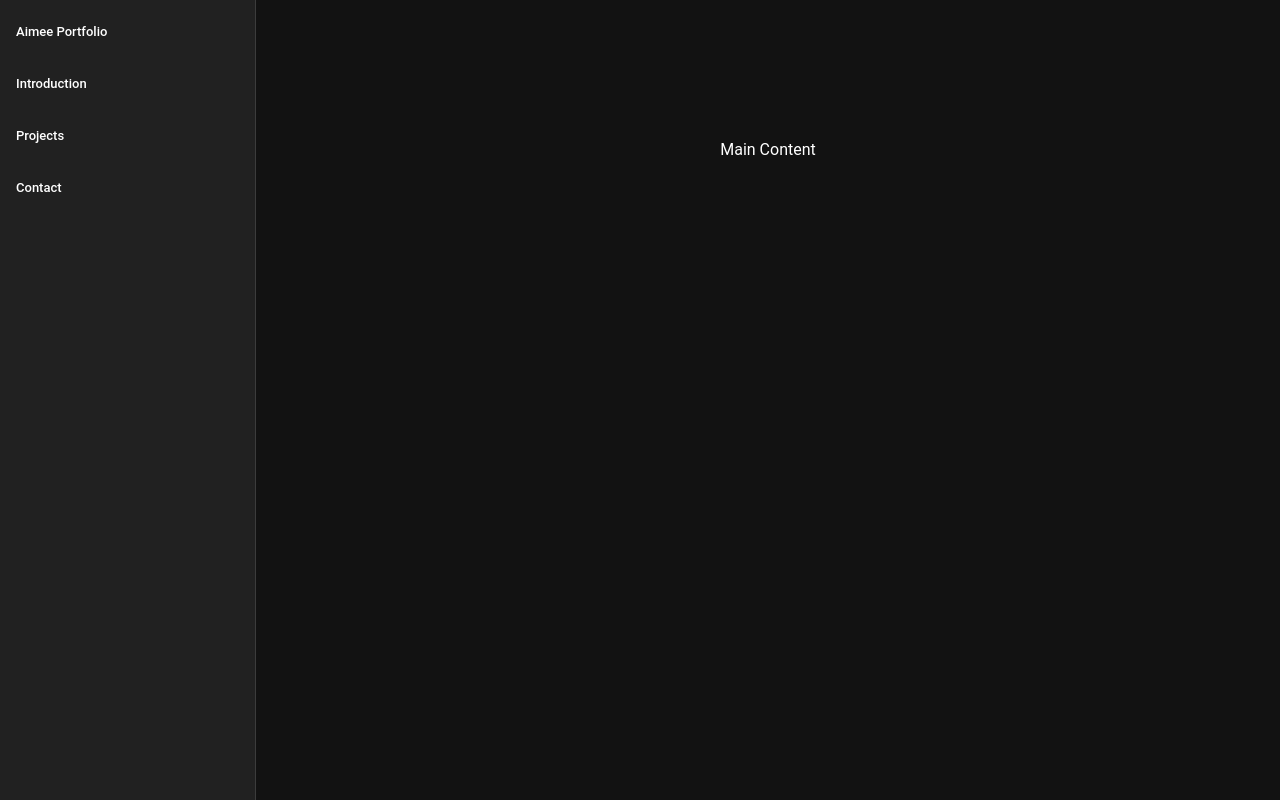
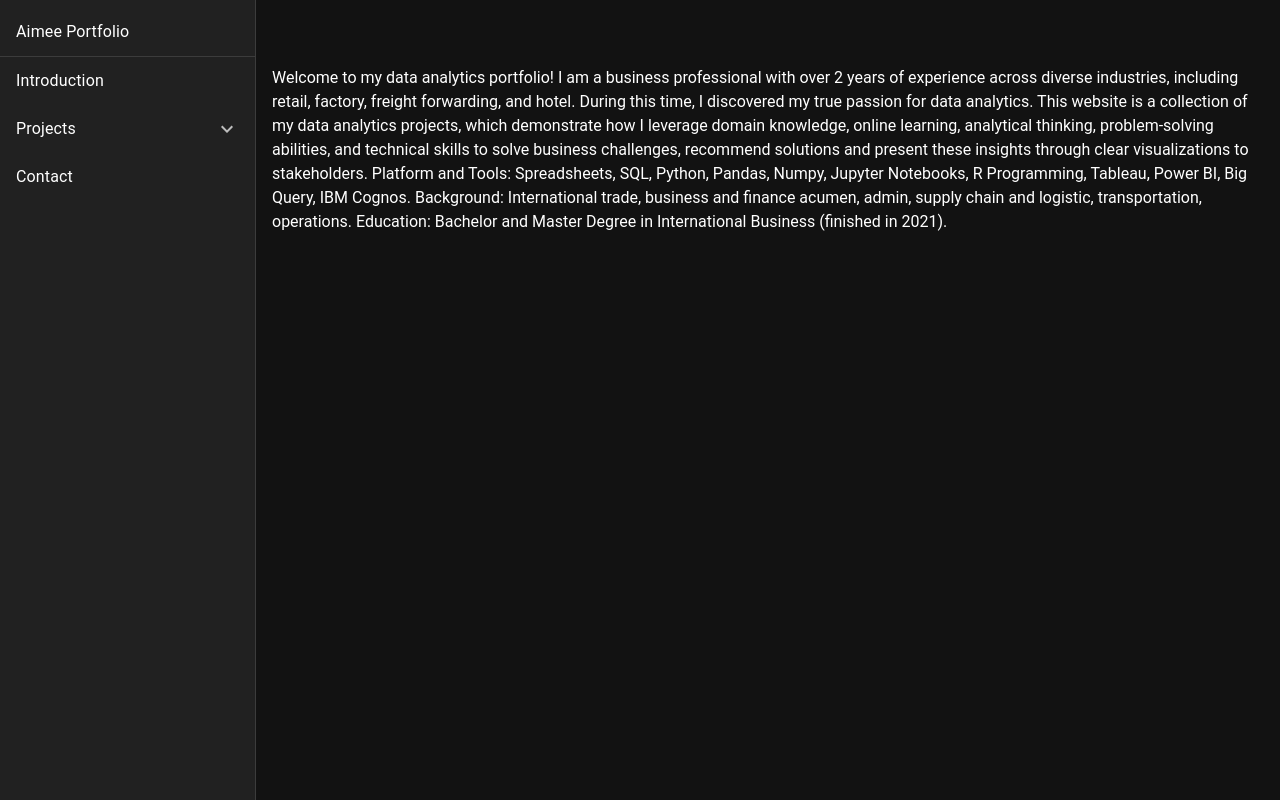
Before and after one commit to aimeele97/aimee-s-portfolio, a Vue app in the folder repo/: page / in a window 1280 px wide. Built offline with nearby package versions, Linux system fonts and the light colour scheme; the HTML template or start-up script is replaced by a standard one.

Commit message:
more nav

```diff
--- a/repo/src/views/HomeView.vue
+++ b/repo/src/views/HomeView.vue
@@ -8,13 +8,36 @@ const showSideBar = computed(() => smAndUp.value)
 
 <template>
   <VNavigationDrawer v-if="showSideBar" :permanent="showSideBar">
-    <VList nav>
+    <VList>
       <VListItem title="Aimee Portfolio"></VListItem>
+      <VDivider></VDivider>
       <VListItem title="Introduction" value="introduction"></VListItem>
-      <VListItem title="Projects" value="projects"></VListItem>
+      <VListGroup>
+        <template #activator="{ props }">
+          <VListItem v-bind="props" title="Projects" value="projects"></VListItem>
+        </template>
+        <VListItem title="Project 1" value="project1"></VListItem>
+        <VListItem title="Project 2" value="project2"></VListItem>
+        <VListItem title="Project 3" value="project3"></VListItem>
+        <VListItem title="Project 4" value="project4"></VListItem>
+      </VListGroup>
       <VListItem title="Contact" value="contact"></VListItem>
     </VList>
   </VNavigationDrawer>
   <VAppBar v-else title="Application bar"></VAppBar>
-  <VMain class="d-flex align-center justify-center" style="min-height: 300px"> Main Content </VMain>
+  <VMain class="d-flex align-center justify-center" style="min-height: 300px">
+    <VContainer>
+      Welcome to my data analytics portfolio! I am a business professional with over 2 years of
+      experience across diverse industries, including retail, factory, freight forwarding, and
+      hotel. During this time, I discovered my true passion for data analytics. This website is a
+      collection of my data analytics projects, which demonstrate how I leverage domain knowledge,
+      online learning, analytical thinking, problem-solving abilities, and technical skills to solve
+      business challenges, recommend solutions and present these insights through clear
+      visualizations to stakeholders. Platform and Tools: Spreadsheets, SQL, Python, Pandas, Numpy,
+      Jupyter Notebooks, R Programming, Tableau, Power BI, Big Query, IBM Cognos. Background:
+      International trade, business and finance acumen, admin, supply chain and logistic,
+      transportation, operations. Education: Bachelor and Master Degree in International Business
+      (finished in 2021).
+    </VContainer>
+  </VMain>
 </template>
```
